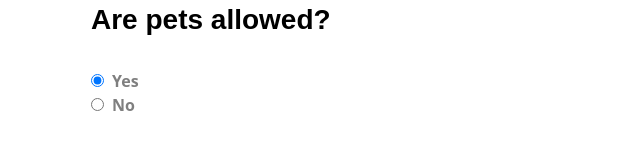
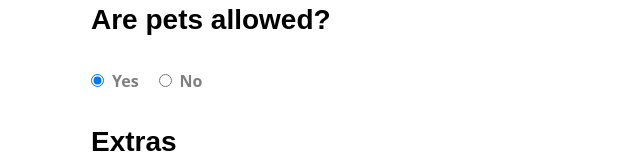
Before and after one commit to Code-Pop/Vue-3-Forms, a Vue app: page / in a window 1280 px wide. Shown: the part 639-793 px from the top of the page, without its empty margins (339-979 px from the left). Built offline with nearby package versions, Linux system fonts and the light colour scheme.

Commit message:
feat: add baseradiogroup

```diff
--- /dev/null
+++ b/src/components/BaseRadioGroup.vue
@@ -0,0 +1,47 @@
+<template>
+  <component
+    v-for="option in options"
+    :key="option.value"
+    :is="vertical ? 'div' : 'span'"
+    :class="{
+      'horizontal': !vertical
+    }"
+  >
+    <BaseRadio
+      :label="option.label"
+      :value="option.value"
+      :modelValue="modelValue"
+      :name="name"
+      @update:modelValue="$emit('update:modelValue', $event)"
+    />
+  </component>
+</template>
+
+<script>
+export default {
+  props: {
+    options: {
+      type: Array,
+      required: true
+    },
+    name: {
+      type: String,
+      required: true
+    },
+    modelValue: {
+      type: [String, Number],
+      required: true
+    },
+    vertical: {
+      type: Boolean,
+      default: false
+    }
+  }
+}
+</script>
+
+<style scoped>
+.horizontal {
+  margin-right: 20px;
+}
+</style>
--- a/src/views/SimpleForm.vue
+++ b/src/views/SimpleForm.vue
@@ -32,20 +32,10 @@
 
       <h3>Are pets allowed?</h3>
       <div>
-        <BaseRadio
+        <BaseRadioGroup
           v-model="event.pets"
-          :value="1"
-          label="Yes"
           name="pets"
-        />
-      </div>
-
-      <div>
-        <BaseRadio
-          v-model="event.pets"
-          :value="0"
-          label="No"
-          name="pets"
+          :options="petOptions"
         />
       </div>
 
@@ -94,7 +84,11 @@
           catering: false,
           music: false
         }
-      }
+      },
+      petOptions: [
+        { label: 'Yes', value: 1 },
+        { label: 'No', value: 0 }
+      ]
     }
   }
 }
```
